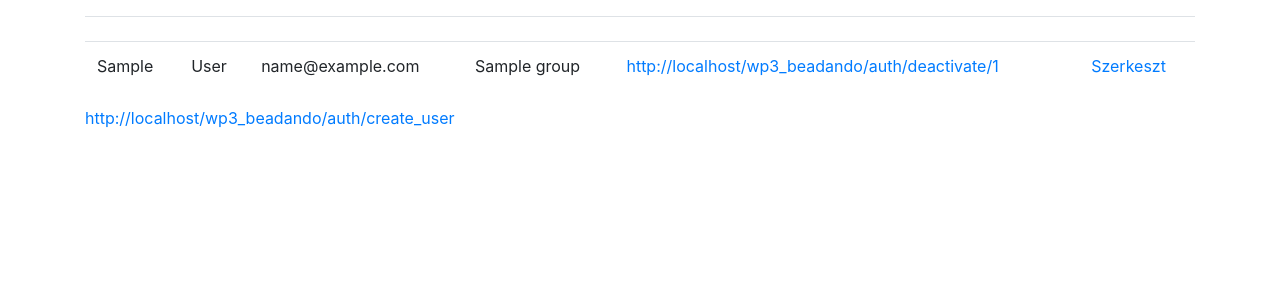
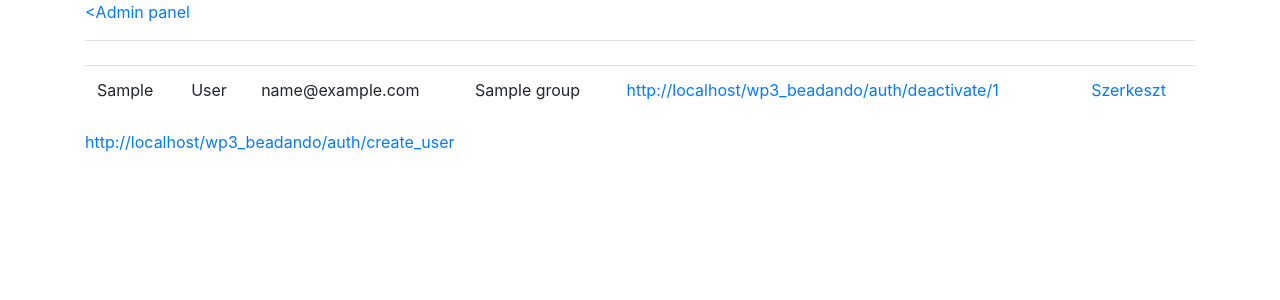
Before and after one commit to vereczkibalint/wp3_beadando, a CodeIgniter app: the page made by application/views/auth/index.php in a window 1280 px wide. Shown: the part 56-356 px from the top of the page. Run offline with CodeIgniter, Linux system fonts and the light colour scheme; tables that the repository leaves empty hold one stand-in row (values such as "Sample post"); the template is opened without the code that fills it: most values are stand-ins (such as "Sample title", 1, 10 or a date in 2020); data that the repository does not hold is empty; some libraries are stand-ins or nearby versions.

Commit message:
added back to admin panel shortcut

```diff
--- a/application/views/auth/index.php
+++ b/application/views/auth/index.php
@@ -1,7 +1,7 @@
 <?php $this->load->view('layout/header'); ?>
+<a href="<?=base_url('admin')?>">&lt;Admin panel</a>
 <h1><?php echo lang('index_heading');?></h1>
 <p><?php echo lang('index_subheading');?></p>
-
 <div id="infoMessage"><?php echo $message;?></div>
 <div class="table-responsive">
 	<table class="table mx-auto">
```
